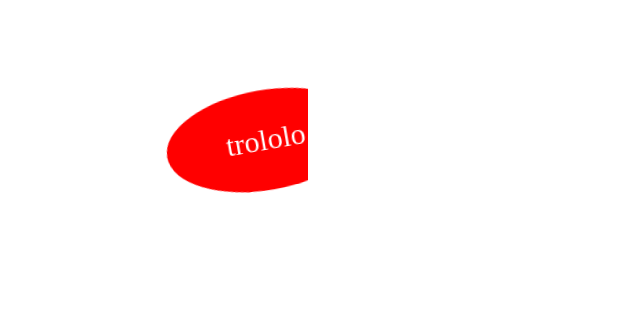
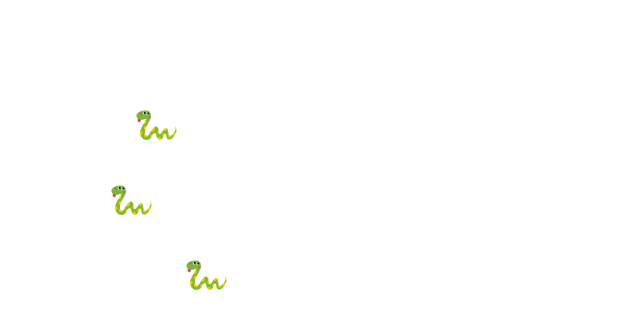
Before and after one commit to r-shirasu/practice-fabric, a plain HTML site: page index.html in a window 1280 px wide. Shown: the whole page, without its empty margins (0-640 px from the left). Drawn offline with Linux system fonts and the light colour scheme.

Commit message:
createGroup

```diff
--- a/index.html
+++ b/index.html
@@ -9,35 +9,20 @@
     <script src="lib/fabric.js"></script>
     <script>
         var canvas = new fabric.Canvas('canvas');
-        var circle = new fabric.Circle({
-            radius: 100,
-            fill: '#eef',
-            scaleY: 0.5,
-            originX: 'center',
-            originY: 'center'
+
+        fabric.Image.fromURL('./img/hebi.png', function (img) {
+            var img1 = img.scale(0.1).set({ left: 200, top: 100 });
+
+            fabric.Image.fromURL('./img/hebi.png', function (img) {
+                var img2 = img.scale(0.1).set({ left: 175, top: 175 });
+
+                fabric.Image.fromURL('./img/hebi.png', function (img) {
+                    var img3 = img.scale(0.1).set({ left: 250, top: 250 });
+
+                    canvas.add(new fabric.Group([img1, img2, img3], { left: 100, top: 100 }))
+                });
+            });
         });
-
-        var text = new fabric.Text('hello world', {
-            fontSize: 30,
-            originX: 'center',
-            originY: 'center'
-        });
-
-        var group = new fabric.Group([circle, text], {
-            left: 150,
-            top: 100,
-            angle: -10
-        });
-
-        // in order to use setFill named setter, you need to add the optional named setter/getter
-        // code from src/util/named_accessors.mixins.js
-        group.item(0).set('fill', 'red');
-        group.item(1).set({
-            text: 'trololo',
-            fill: 'white'
-        });
-
-        canvas.add(group);
     </script>
 </body>
 
```
Also changed, not shown: img/2_1.png (deleted), img/hebi.png (added).
